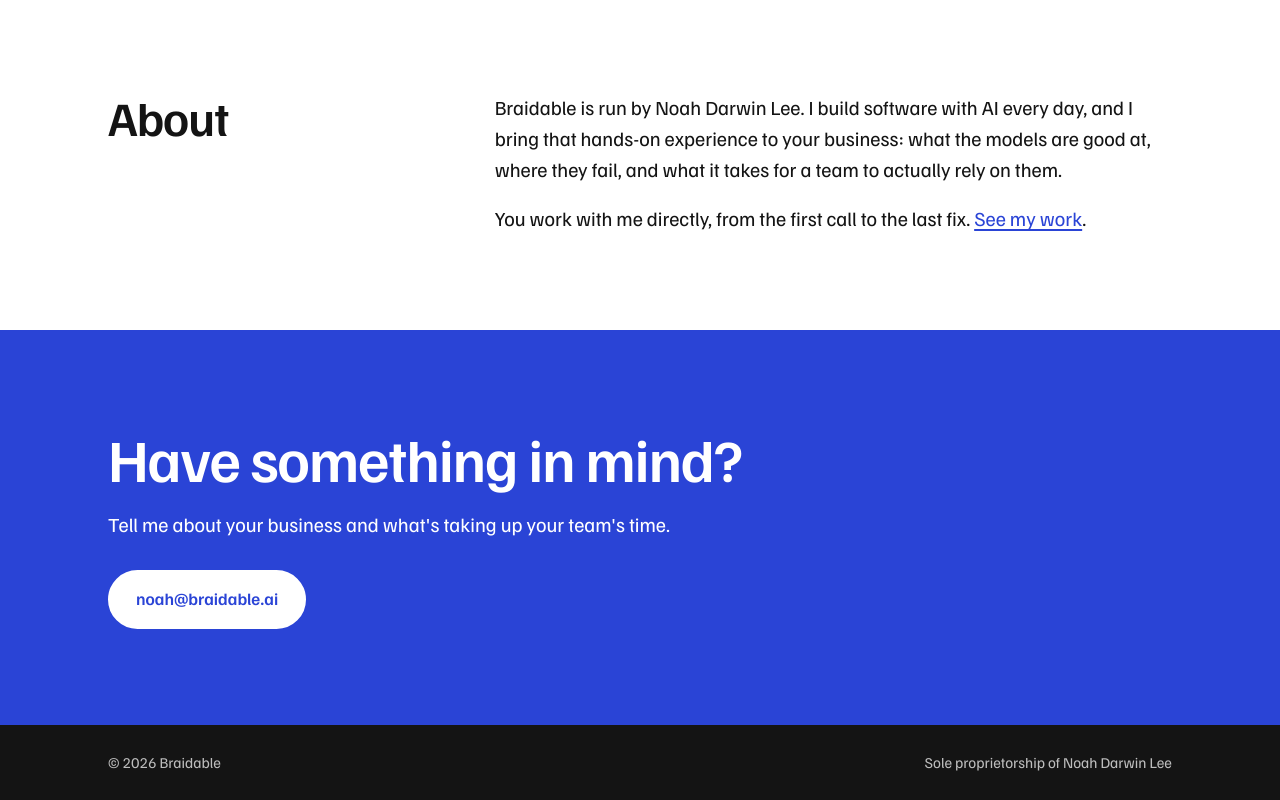
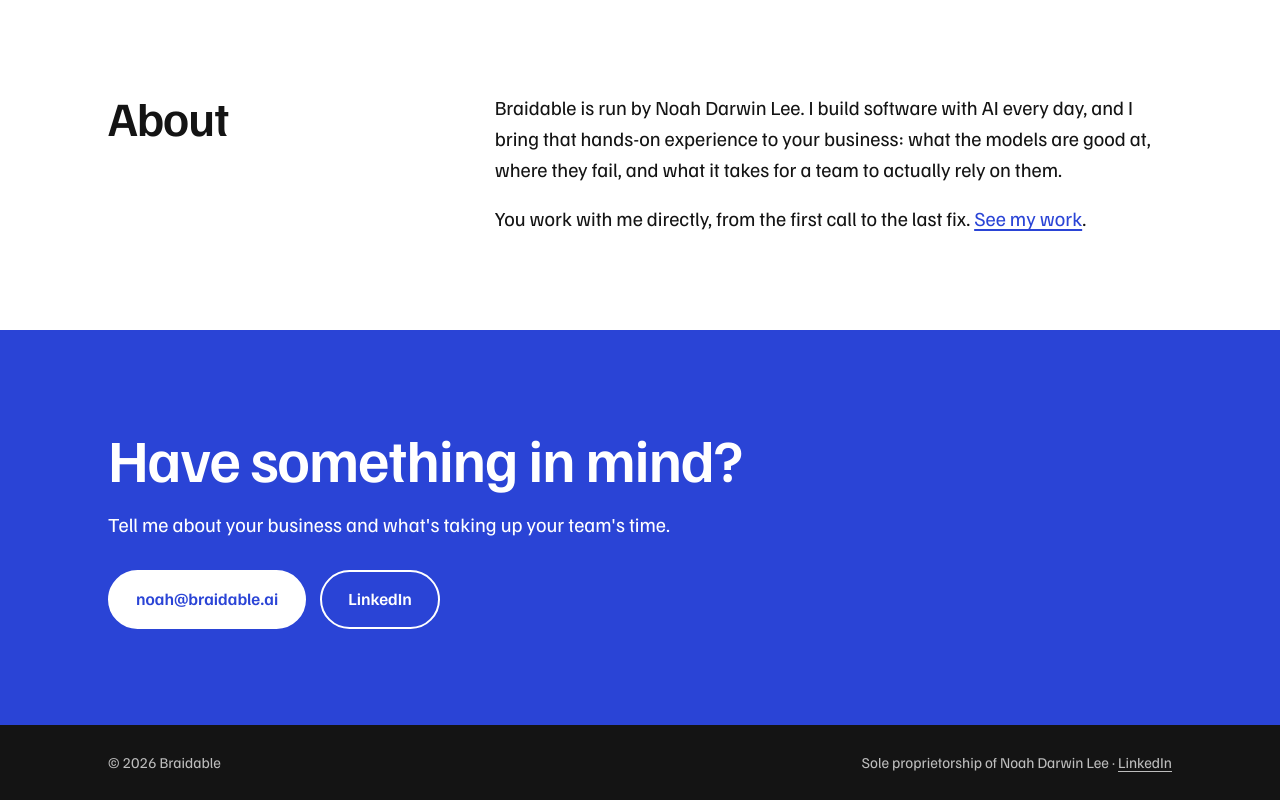
Before and after one commit to noahdlee519/braidable, a plain HTML site: page index.html in a window 1280 px wide. Shown: the part 1700-2500 px from the top of the page. Drawn offline with Linux system fonts and the light colour scheme.

Commit message:
Add LinkedIn link to contact section and footer
Co-Authored-By: Claude Opus 5.5 <noreply@anthropic.com>
Claude-Session: https://claude.ai/code/session_012AvzugpLo25q6paBcGX2T2

```diff
--- a/index.html
+++ b/index.html
@@ -131,7 +131,10 @@
         <div class="wrap contact-inner">
           <h2 id="contact-h">Have something in mind?</h2>
           <p>Tell me about your business and what's taking up your team's time.</p>
-          <a class="btn btn-light" href="mailto:noah@braidable.ai">noah@braidable.ai</a>
+          <div class="contact-links">
+            <a class="btn btn-light" href="mailto:noah@braidable.ai">noah@braidable.ai</a>
+            <a class="btn btn-ghost-light" href="https://www.linkedin.com/in/noahdlee" target="_blank" rel="noopener">LinkedIn</a>
+          </div>
         </div>
       </section>
     </main>
@@ -139,7 +142,7 @@
     <footer class="foot">
       <div class="wrap foot-row">
         <span>&copy; 2026 Braidable</span>
-        <span>Sole proprietorship of Noah Darwin Lee</span>
+        <span>Sole proprietorship of Noah Darwin Lee &middot; <a href="https://www.linkedin.com/in/noahdlee" target="_blank" rel="noopener">LinkedIn</a></span>
       </div>
     </footer>
   </body>
--- a/styles.css
+++ b/styles.css
@@ -341,10 +341,37 @@ a:focus-visible,
   margin-bottom: 12px;
 }
 
+.contact-links {
+  display: flex;
+  flex-wrap: wrap;
+  gap: 14px;
+}
+.btn-ghost-light {
+  background: transparent;
+  border-color: var(--paper);
+  color: var(--paper);
+}
+.btn-ghost-light:hover {
+  background: var(--paper);
+  border-color: var(--paper);
+  color: var(--blue);
+}
+.contact .btn-light:focus-visible,
+.contact .btn-ghost-light:focus-visible {
+  outline-color: var(--cream);
+}
+
 .foot {
   background: var(--ink);
   color: #bdbdbd;
   font-size: 15px;
+}
+.foot a {
+  color: inherit;
+  text-underline-offset: 3px;
+}
+.foot a:hover {
+  color: var(--paper);
 }
 .foot-row {
   display: flex;
```
